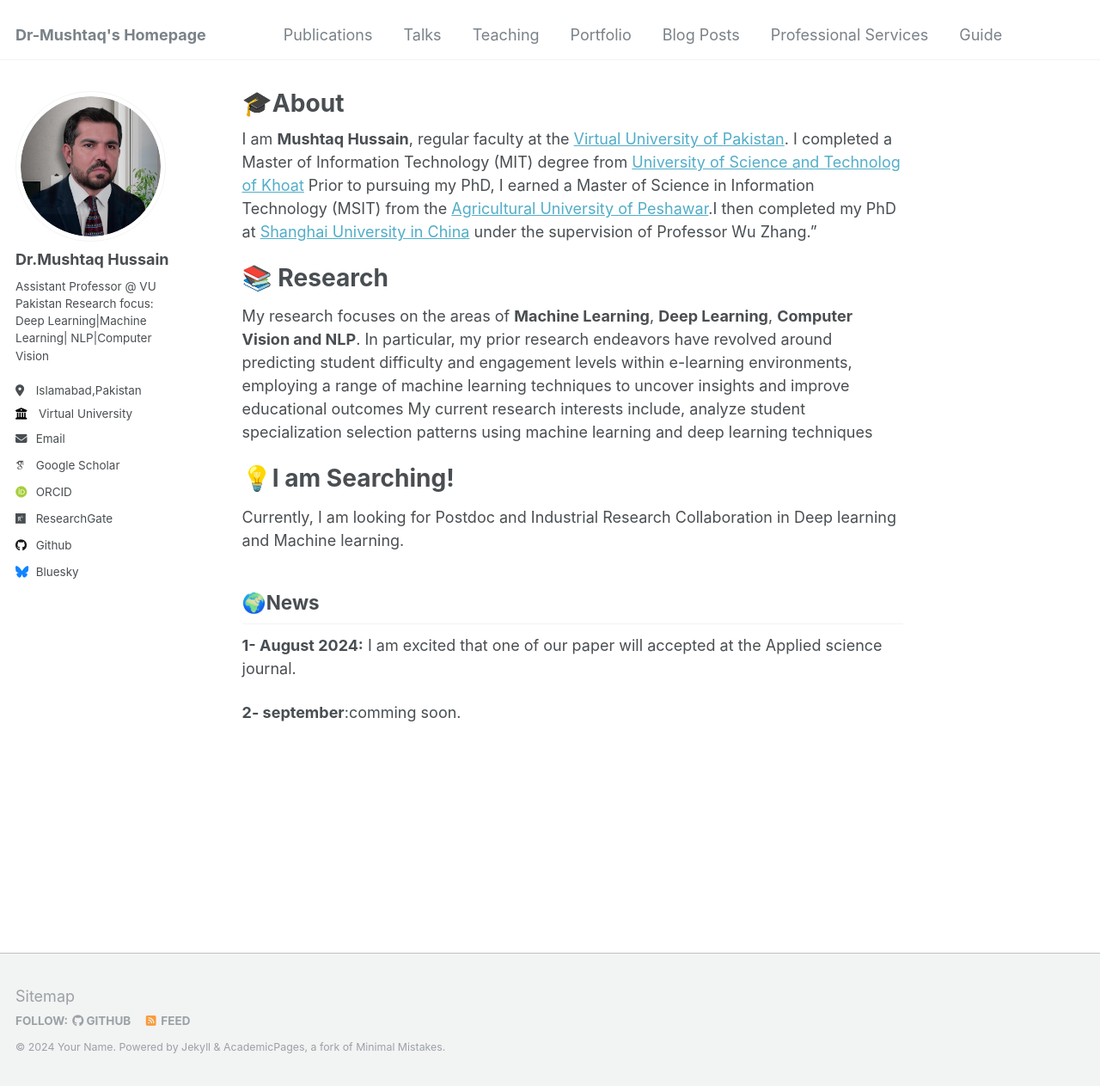
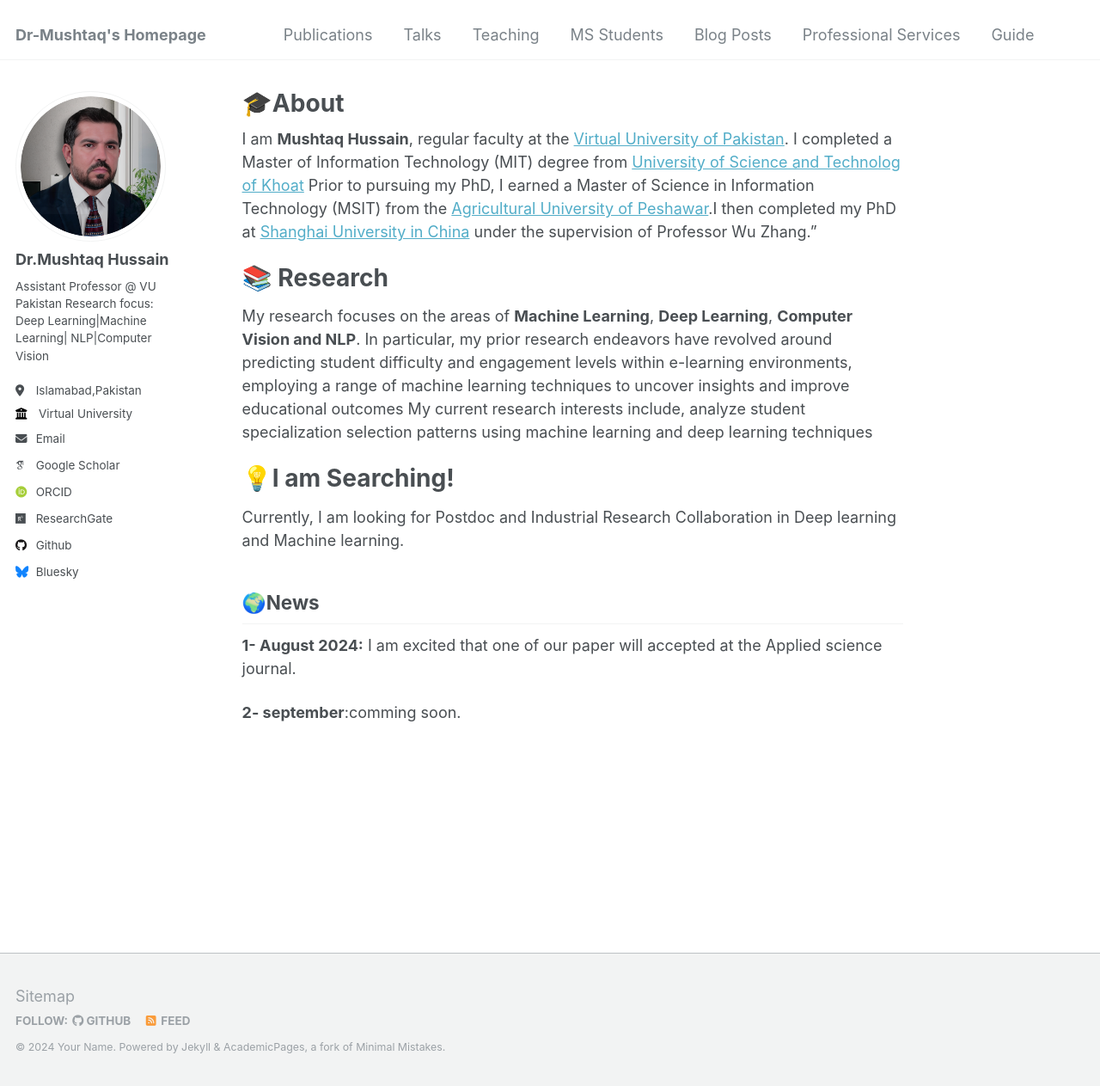
Before and after one commit to dr-mushtaq/dr-mushtaq.github.io, a Jekyll site: the page built from _pages/about.md, in a window 1280 px wide and 1263 px high. Shown: the whole window at 86% size. Built offline with Jekyll 4.4.1, drawn with Linux system fonts in a browser that asks for light colours; some web fonts are replaced.

Commit message:
Update navigation.yml

```diff
--- a/_data/navigation.yml
+++ b/_data/navigation.yml
@@ -14,8 +14,8 @@ main:
   - title: "Teaching"
     url: /teaching/
 
-  - title: "Portfolio"
-    url: /portfolio/
+  - title: "MS Students"
+    url: /MS Students/
 
   - title: "Blog Posts"
     url: /year-archive/
```
